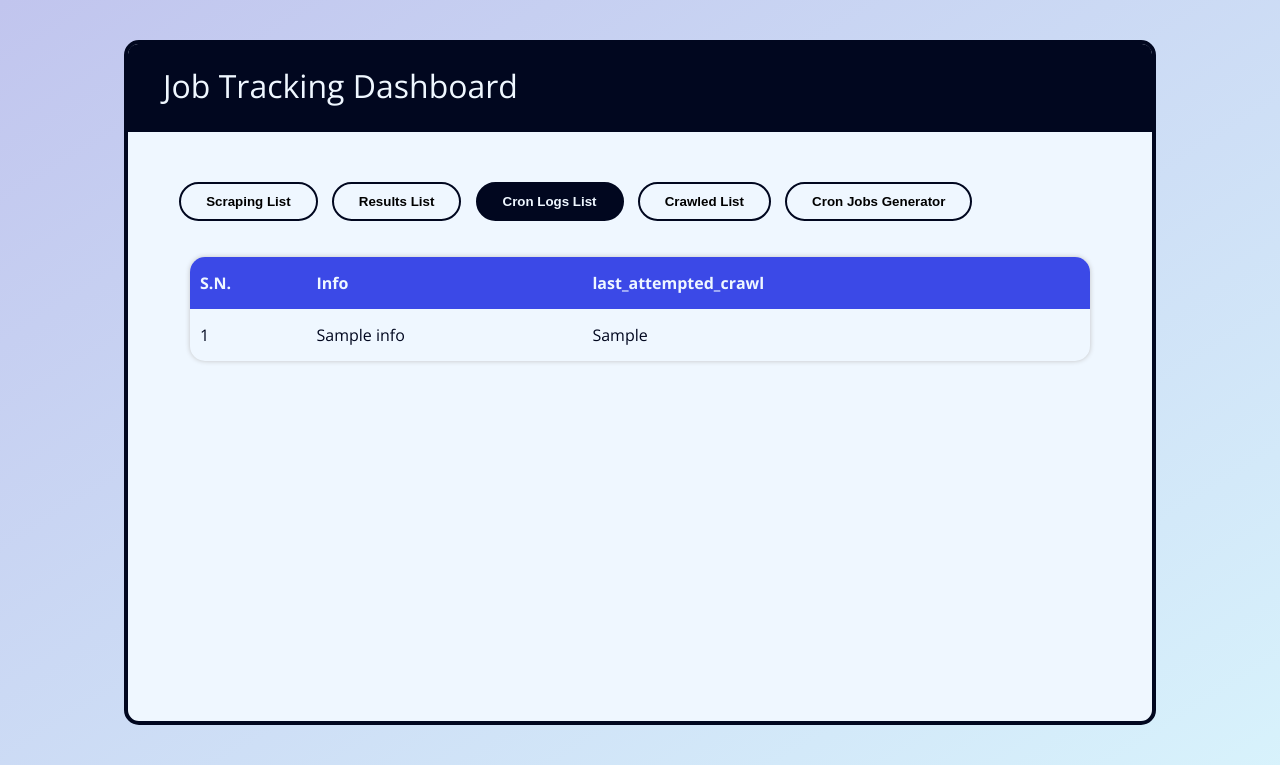
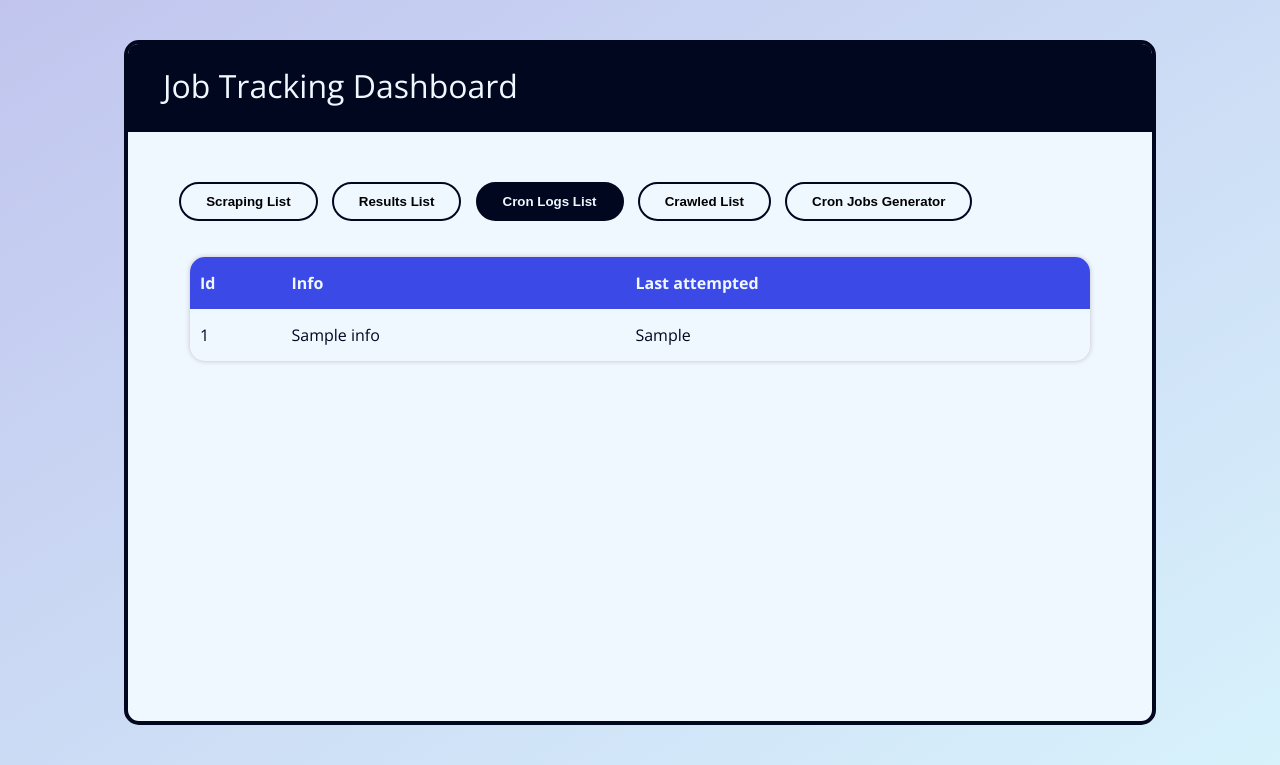
Before and after one commit to thap2331/jobs_tracker, a Flask app: page / in a window 1280 px wide, after a click on "Cron Logs List". Shown: the top 765 px of the page. Run offline with Flask 2, Linux system fonts and the light colour scheme; a database or web service that is not in the repository returns one stand-in record (values such as "Sample title"); some libraries are stand-ins or nearby versions.

Commit message:
make things look pretty

```diff
--- a/frontend/templates/index.html
+++ b/frontend/templates/index.html
@@ -123,9 +123,9 @@
 <div id="cronlogs-list" class="tab-content">
     <table id="cronlogs-list-table">
         <tr class="table-header">
-            <th>S.N.</th>
+            <th>Id</th>
             <th>Info</th>
-            <th>last_attempted_crawl</th>
+            <th>Last attempted</th>
         </tr>
         {% for row in cronlogsData %}
             <tr>
@@ -144,7 +144,7 @@
         <tr class="table-header">
             <th>S.N.</th>
             <th>Url</th>
-            <th>last_attempted_crawl</th>
+            <th>Last attempted crawl</th>
         </tr>
         {% for row in crawledData %}
             <tr>
--- a/utils/utils.py
+++ b/utils/utils.py
@@ -7,7 +7,8 @@ import pytz
 class DateTimeUtils:
 
     def convert_utc_to_pst(self, utc_time):
-        utc_time = pytz.utc.localize(utc_time)
-        pst_time = utc_time.astimezone(pytz.timezone("US/Pacific"))
+        utc_time                    = pytz.utc.localize(utc_time)
+        pst_time_datetime_instance  = utc_time.astimezone(pytz.timezone("US/Pacific"))
+        pst_time                    = pst_time_datetime_instance.strftime("%Y-%m-%d %H:%M:%S")
 
         return pst_time
```
